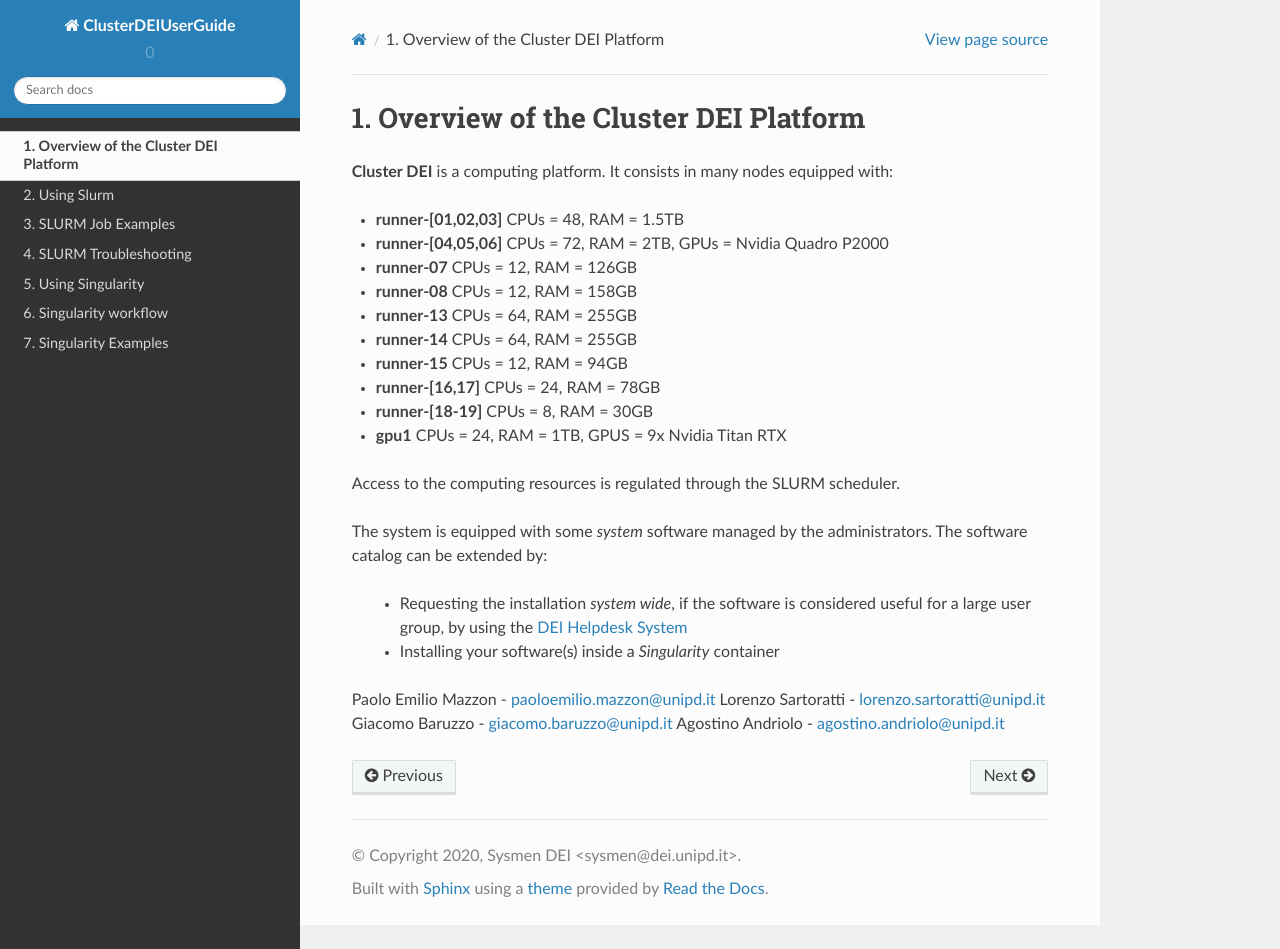
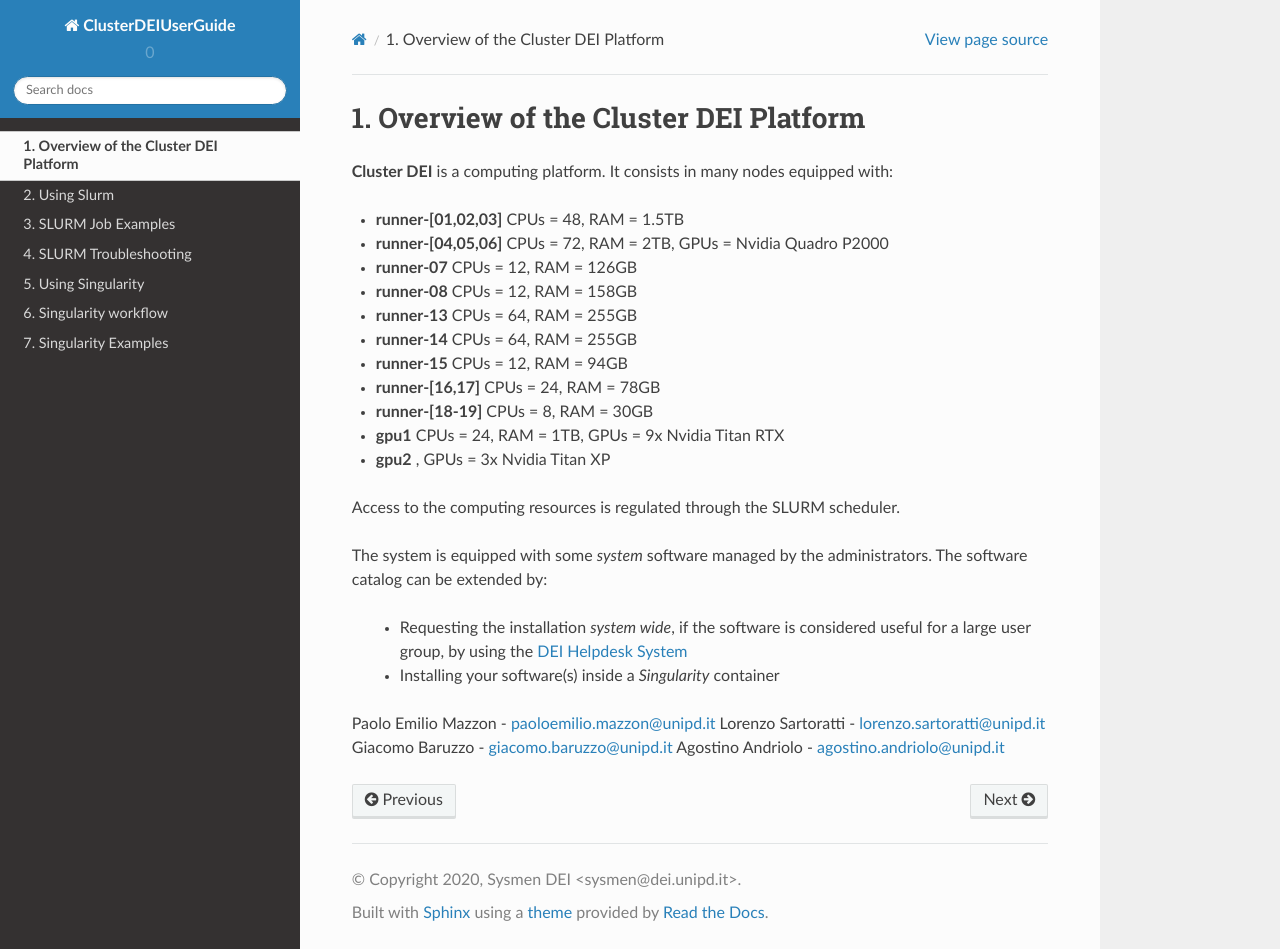
Before and after one commit to agostinoandriolo/clusterDEIguide, a Sphinx documentation site: the page built from ClusterDEIUserGuide-master/docs/Overview.rst, in a window 1280 px wide and 949 px high. Built offline with Sphinx 7.4.7 and the Read the Docs theme 2.0.0, drawn with Linux system fonts in a browser that asks for light colours.

Commit message:
Update Overview.rst

```diff
--- a/ClusterDEIUserGuide-master/docs/Overview.rst
+++ b/ClusterDEIUserGuide-master/docs/Overview.rst
@@ -14,7 +14,8 @@ Overview of the Cluster DEI Platform
 - **runner-15** CPUs = 12, RAM = 94GB
 - **runner-[16,17]** CPUs = 24, RAM = 78GB
 - **runner-[18-19]** CPUs = 8, RAM = 30GB
-- **gpu1** CPUs = 24, RAM = 1TB, GPUS = 9x Nvidia Titan RTX
+- **gpu1** CPUs = 24, RAM = 1TB, GPUs = 9x Nvidia Titan RTX
+- **gpu2**                     , GPUs = 3x Nvidia Titan XP
 
 Access to the computing resources is regulated through the SLURM scheduler.
 
```
